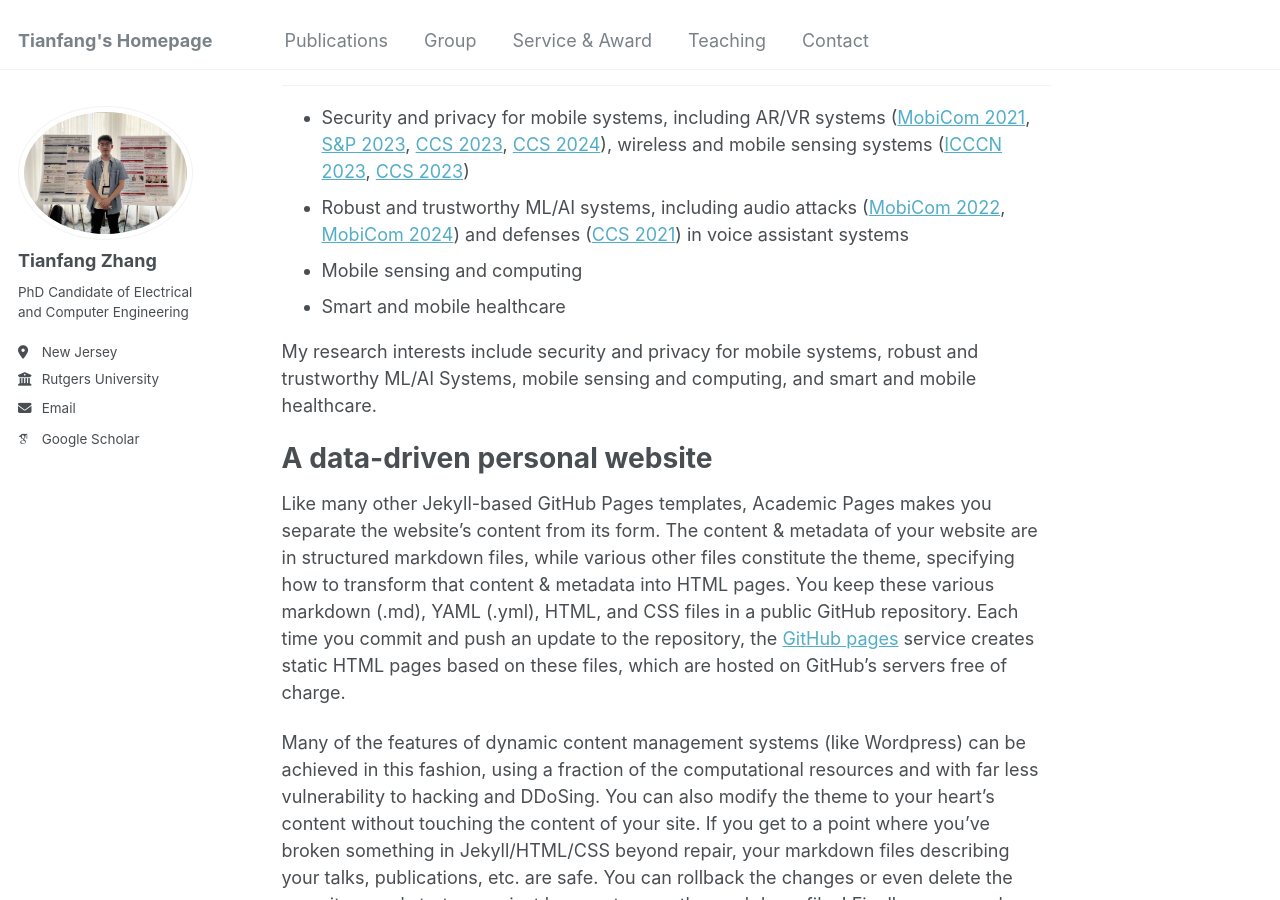
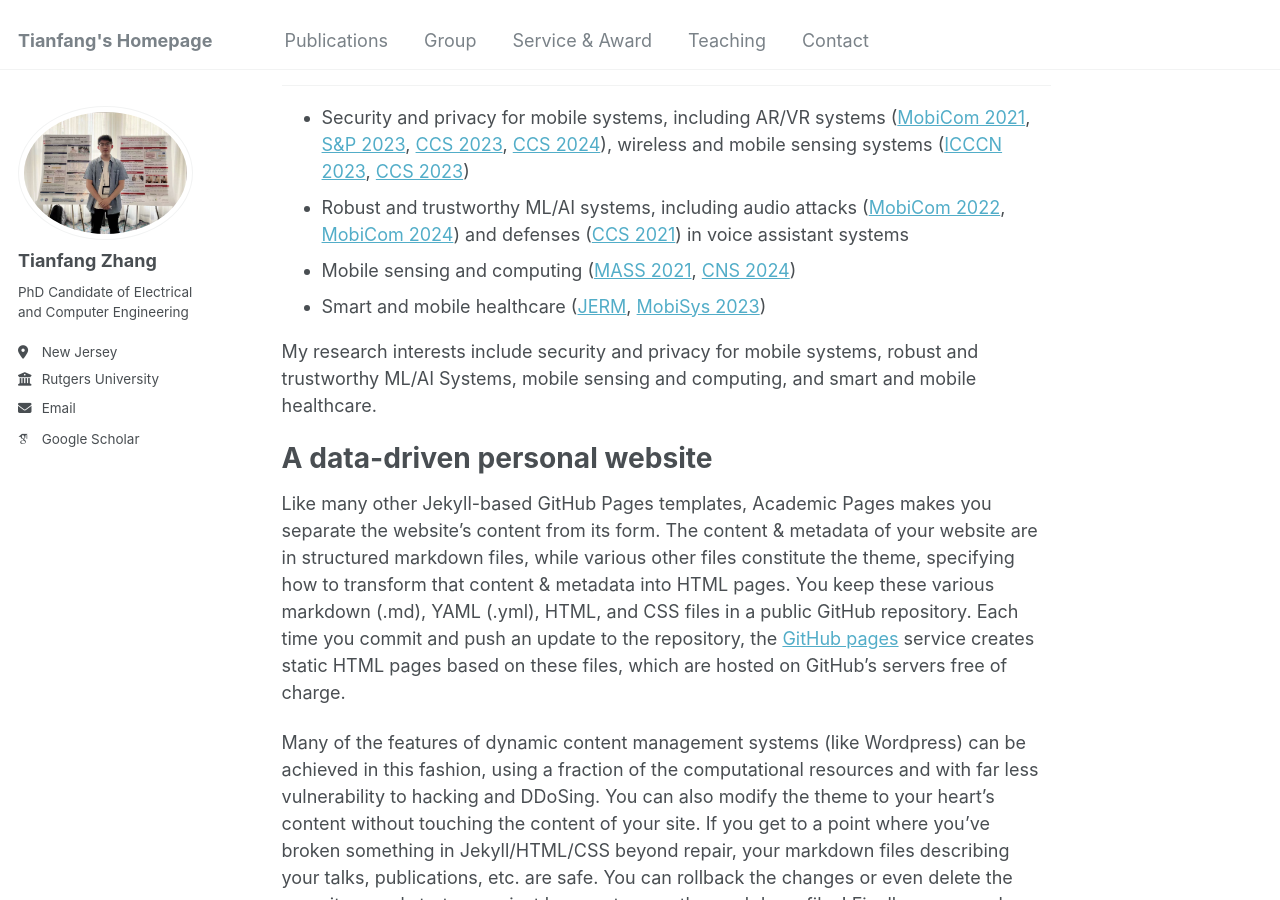
Before and after one commit to tianfang96/tianfang96.github.io, a Jekyll site: the page built from _pages/about.md, in a window 1280 px wide and 900 px high, scrolled down 359 px. Built offline with Jekyll 4.4.1, drawn with Linux system fonts in a browser that asks for light colours; some web fonts are replaced.

Commit message:
Update about.md

```diff
--- a/_pages/about.md
+++ b/_pages/about.md
@@ -14,8 +14,8 @@ Research Interest
 ----------
 - Security and privacy for mobile systems, including AR/VR systems ([MobiCom 2021](https://www.winlab.rutgers.edu/~yychen/papers/FaceMic.pdf), [S&P 2023](https://eceweb1.rutgers.edu/~daisylab/papers/Privacy%20Leakage%20via%20Unrestricted%20Motion-Position%20Sensors%20in%20the%20Age%20of%20Virtual%20Reality.pdf), [CCS 2023](https://web.njit.edu/~cs638/paper/FaceReader%20Unobtrusively%20Mining%20Vital%20Signs%20and%20Vital%20Sign%20Embedded%20Sensitive%20Info%20via%20ARVR%20Motion%20Sensors.pdf), [CCS 2024](https://www.winlab.rutgers.edu/~yychen/daisylab/papers/SAFARI%20Speech-Associated%20Facial%20Authentication%20for%20ARVR%20Settings%20via%20Robust%20VIbration%20Signatures.pdf)), wireless and mobile sensing systems ([ICCCN 2023](https://www.winlab.rutgers.edu/~yychen/daisylab/papers/Stealthy%20Backdoor%20Attack%20on%20RF%20Signal%20Classification.pdf), [CCS 2023](https://web.njit.edu/~cs638/paper/Privacy%20Leakage%20via%20Speech-induced%20Vibrations%20on%20Room%20Objects.pdf))
 - Robust and trustworthy ML/AI systems, including audio attacks ([MobiCom 2022](https://www.winlab.rutgers.edu/~yychen/papers/Audio-domain%20Position-independent%20Backdoor%20Attack%20via%20Subsecond%20Triggers.pdf), [MobiCom 2024](https://www.winlab.rutgers.edu/~yychen/daisylab/papers/Inaudible%20Backdoor%20Attack%20via%20Stealthy%20Frequency%20Trigger%20Injection%20in%20Audio%20Spectrogram.pdf)) and defenses ([CCS 2021](https://www.winlab.rutgers.edu/~yychen/papers/Robust%20Detection%20of%20Machine-induced%20Audio%20Attacks%20in%20Intelligent%20Audio%20Systems%20with%20Microphone%20Array.pdf)) in voice assistant systems
-- Mobile sensing and computing
-- Smart and mobile healthcare
+- Mobile sensing and computing ([MASS 2021](https://www.winlab.rutgers.edu/~yychen/papers/(MASS'21)%20Environment-independent%20In-baggage%20Object%20Identification%20Using%20WiFi%20Signals.pdf), [CNS 2024](https://ieeexplore.ieee.org/stamp/stamp.jsp?arnumber=10735583))
+- Smart and mobile healthcare ([JERM](https://arxiv.org/pdf/2110.08401), [MobiSys 2023](https://web.njit.edu/~cs638/paper/Passive%20Vital%20Sign%20Monitoring%20via%20Facial%20Vibrations%20Leveraging%20ARVR%20Headsets.pdf))
 
 My research interests include security and privacy for mobile systems, robust and trustworthy ML/AI Systems, mobile sensing and computing, and smart and mobile healthcare.
 
```
